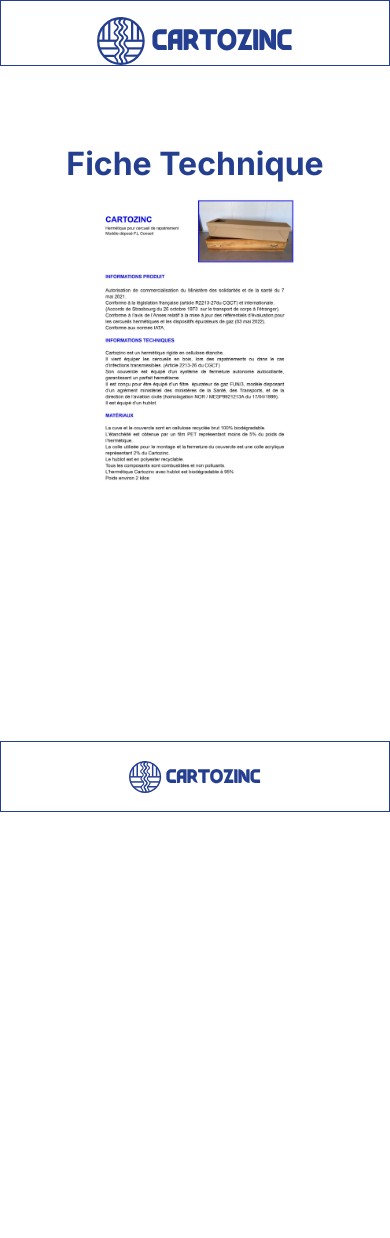
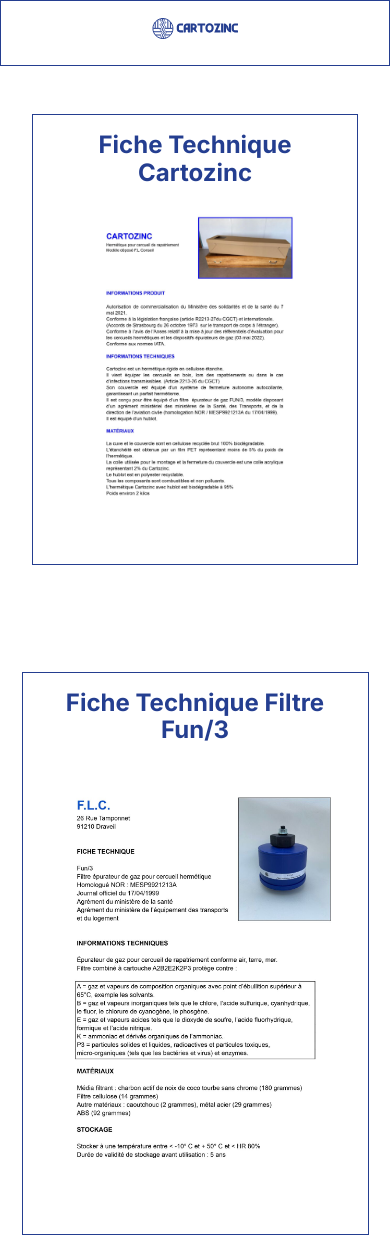
Before and after one commit to hugolavergne/Cartozinc-HTML, a website built with Parcel: page index.html in a window 390 px wide. Shown: the top 1238 px of the page. Before the commit the page ends 844 px from the top, so only its background shows below. Built offline with nearby package versions, Linux system fonts and the light colour scheme.

Commit message:
Commit from TeleportHQ

```diff
--- a/index.css
+++ b/index.css
@@ -43,20 +43,44 @@
   display: flex;
   align-self: center;
   padding-top: var(--dl-space-space-unit);
+  border-color: #243e90;
+  border-width: 1px;
   padding-left: var(--dl-space-space-unit);
   padding-right: var(--dl-space-space-unit);
   flex-direction: column;
   padding-bottom: var(--dl-space-space-unit);
 }
 .home-text {
-  font-size: 3rem;
+  color: rgb(36, 62, 144);
+  font-size: 2rem;
   max-width: 450px;
   align-self: center;
 }
+.home-image1 {
+  width: 80%;
+  height: 90%;
+  align-self: center;
+  object-fit: cover;
+}
+.home-container2 {
+  margin: var(--dl-space-space-unit);
+  display: flex;
+  align-self: center;
+  padding-top: var(--dl-space-space-unit);
+  border-color: #243e90;
+  border-width: 1px;
+  padding-left: var(--dl-space-space-unit);
+  padding-right: var(--dl-space-space-unit);
+  flex-direction: column;
+  padding-bottom: var(--dl-space-space-unit);
+}
 .home-text1 {
   color: #243e90;
+  font-size: 2rem;
+  max-width: 450px;
+  align-self: center;
 }
-.home-image1 {
+.home-image2 {
   width: 80%;
   height: 90%;
   align-self: center;
@@ -76,7 +100,7 @@
   padding-bottom: var(--dl-space-space-twounits);
   justify-content: space-between;
 }
-.home-image2 {
+.home-image3 {
   top: 0px;
   left: 0px;
   right: 0px;
@@ -96,7 +120,9 @@
     padding-bottom: var(--dl-space-space-unit);
   }
   .home-image {
-    height: 4rem;
+    width: 208px;
+    height: 35px;
+    align-self: center;
   }
   .home-hero {
     flex-direction: column;
@@ -108,27 +134,59 @@
     padding-right: 0px;
   }
   .home-text {
-    font-size: 3rem;
+    color: #243e90;
+    font-size: 2rem;
     text-align: center;
+  }
+  .home-image1 {
+    width: 80%;
+    height: 90%;
+  }
+  .home-container2 {
+    align-items: center;
+    margin-right: 0px;
+    margin-bottom: var(--dl-space-space-twounits);
+    padding-right: 0px;
   }
   .home-text1 {
     color: #243e90;
+    font-size: 2rem;
+    text-align: center;
   }
-  .home-image1 {
+  .home-image2 {
     width: 80%;
     height: 90%;
   }
 }
 @media(max-width: 767px) {
   .home-header {
+    height: 92px;
     padding-left: var(--dl-space-space-twounits);
     padding-right: var(--dl-space-space-twounits);
+    padding-bottom: var(--dl-space-space-oneandhalfunits);
+  }
+  .home-image {
+    width: 214px;
+    height: 41px;
   }
   .home-hero {
     padding-left: var(--dl-space-space-twounits);
     padding-right: var(--dl-space-space-twounits);
   }
+  .home-text {
+    color: #243e90;
+    font-size: 2rem;
+    padding-bottom: var(--dl-space-space-unit);
+  }
   .home-image1 {
+    width: 80%;
+    height: 90%;
+  }
+  .home-text1 {
+    color: #243e90;
+    font-size: 2rem;
+  }
+  .home-image2 {
     width: 80%;
     height: 90%;
   }
@@ -142,36 +200,58 @@
     height: 66px;
     padding: var(--dl-space-space-unit);
     position: relative;
+    align-items: center;
+    padding-bottom: 26px;
+    justify-content: center;
   }
   .home-image {
-    height: 3rem;
+    width: 167px;
+    height: 21px;
   }
   .home-hero {
+    height: 1198px;
     padding-top: var(--dl-space-space-twounits);
     padding-left: var(--dl-space-space-unit);
     padding-right: var(--dl-space-space-unit);
-    padding-bottom: var(--dl-space-space-twounits);
+    padding-bottom: 13px;
   }
   .home-container1 {
     margin: var(--dl-space-space-unit);
     padding: var(--dl-space-space-unit);
   }
   .home-text {
-    font-size: 3rem;
-  }
-  .home-text1 {
     color: #243e90;
-    font-size: 2rem;
+    font-size: 1.5rem;
+    padding-top: 0px;
+    padding-bottom: 0px;
   }
   .home-image1 {
     height: 90%;
+    margin-top: var(--dl-space-space-unit);
+    margin-bottom: var(--dl-space-space-unit);
+  }
+  .home-container2 {
+    margin: var(--dl-space-space-unit);
+    padding: var(--dl-space-space-unit);
+  }
+  .home-text1 {
+    color: rgb(36, 62, 144);
+    font-size: 1.5rem;
+    padding-top: 0px;
+    padding-bottom: 0px;
+  }
+  .home-image2 {
+    width: 313px;
+    height: 90%;
+    margin-top: var(--dl-space-space-unit);
+    margin-bottom: var(--dl-space-space-unit);
   }
   .home-footer {
     height: 71px;
     padding: var(--dl-space-space-unit);
     flex-direction: column;
   }
-  .home-image2 {
+  .home-image3 {
     top: 0px;
     left: 0px;
     right: 0px;
--- a/index.html
+++ b/index.html
@@ -1,8 +1,16 @@
 <!DOCTYPE html>
-<html lang="en">
+<html lang="fr">
   <head>
     <title>Cartozinc</title>
+    <meta name="description" content="Cartozinc le seul hermétique rigide en
+    cellulose biodégradable qui remplace le " zinc"="" métal.="" la=""
+    solution="" plus="" écologique="" et="" économique="" que="" le="" "zinc"=""
+    métal."="">
     <meta property="og:title" content="Cartozinc" />
+    <meta property="og:description" content="Cartozinc le seul hermétique rigide
+    en cellulose biodégradable qui remplace le " zinc"="" métal.="" la=""
+    solution="" plus="" écologique="" et="" économique="" que="" le="" "zinc"=""
+    métal."="">
     <meta name="viewport" content="width=device-width, initial-scale=1.0" />
     <meta charset="utf-8" />
     <meta property="twitter:card" content="summary_large_image" />
@@ -55,14 +63,19 @@
         </header>
         <div class="home-hero">
           <div class="home-container1">
-            <h1 class="home-text">
-              <span class="home-text1">Fiche Technique</span>
-              <span></span>
-            </h1>
+            <h1 class="home-text">Fiche Technique Cartozinc</h1>
             <img
               alt="image"
               src="public/external/fiche%20technique%20cartozinc%20(1)_page-000-1200w.jpeg"
               class="home-image1"
+            />
+          </div>
+          <div class="home-container2">
+            <h1 class="home-text1">Fiche Technique Filtre Fun/3</h1>
+            <img
+              alt="image"
+              src="public/external/fiche%20technique%20fun_3-1200w.jpg"
+              class="home-image2"
             />
           </div>
         </div>
@@ -70,7 +83,7 @@
           <img
             alt="logo"
             src="public/external/logo_et_nom_site.svg"
-            class="home-image2"
+            class="home-image3"
           />
         </footer>
       </div>
```
Also changed, not shown: 404.html (+1 -1 lines), components/blog-post-card1.html (+1 -1 lines), components/navigation-links.html (+1 -1 lines), public/external/fiche technique fun_3-1200w.jpg (added).
